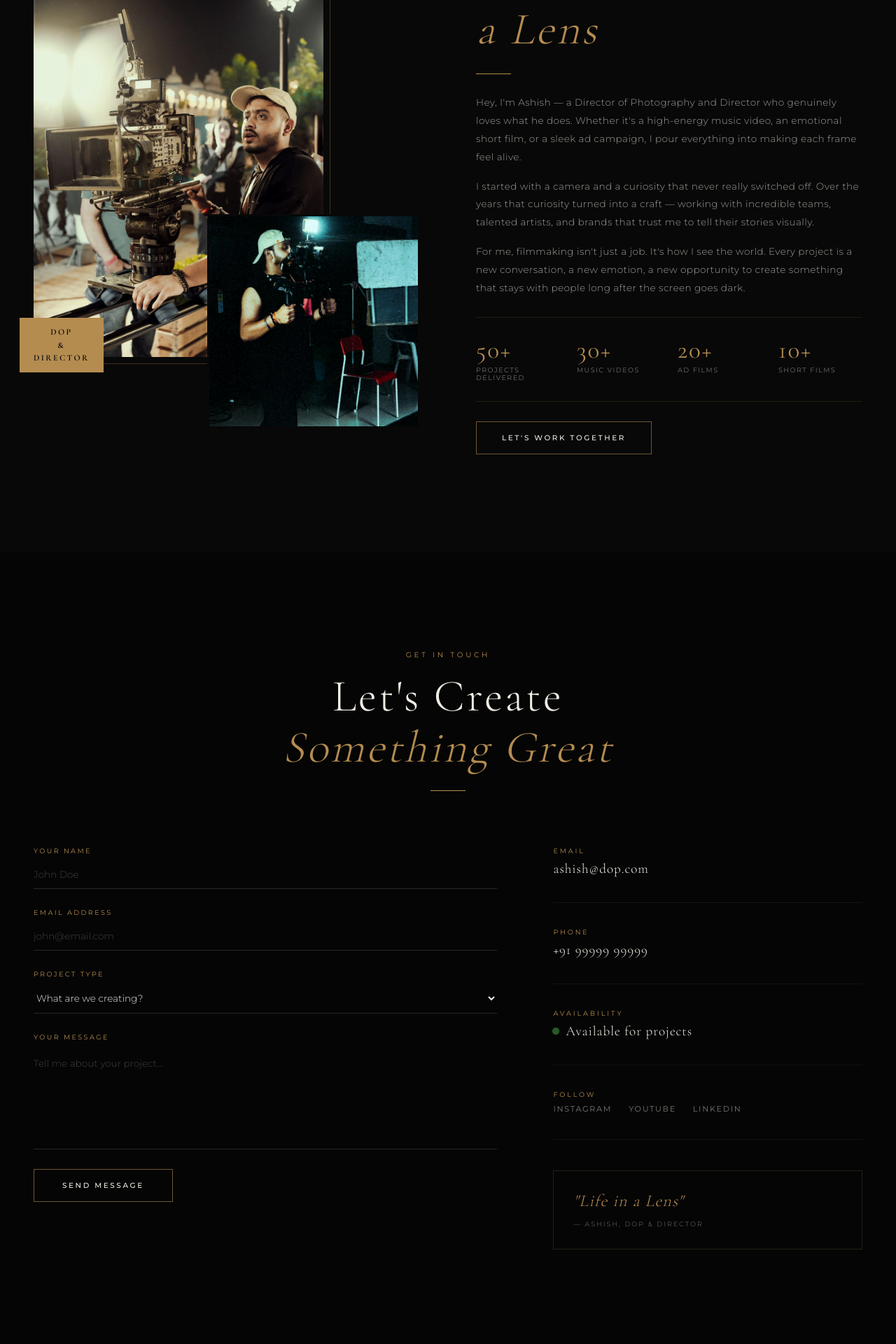
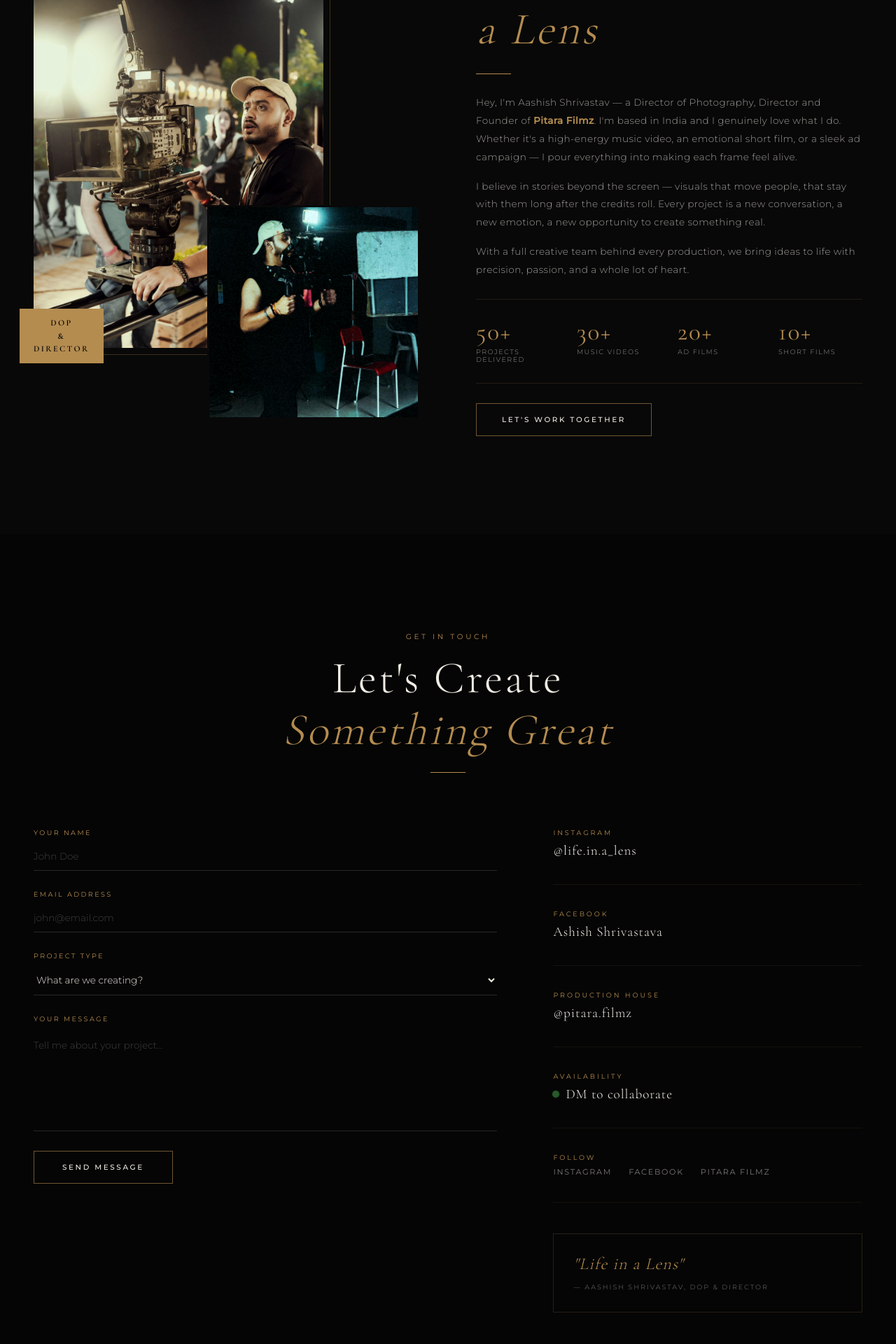
Before and after one commit to IamVarun18/DOP, a React (Vite) app: page / in a window 1280 px wide. Shown: the part 4860-6780 px from the top of the page at 70% size. Built offline with nearby package versions, Linux system fonts and the light colour scheme; no server answers.

Commit message:
all changes fixed without show reel

```diff
--- a/src/components/About.jsx
+++ b/src/components/About.jsx
@@ -153,22 +153,22 @@ export default function About () {
 
         <div ref={textRef} className='about-text'>
           <p>
-            Hey, I'm Ashish — a Director of Photography and Director who
-            genuinely loves what he does. Whether it's a high-energy music
-            video, an emotional short film, or a sleek ad campaign, I pour
-            everything into making each frame feel alive.
+            Hey, I'm Aashish Shrivastav — a Director of Photography, Director
+            and Founder of{' '}
+            <strong style={{ color: 'var(--gold)' }}>Pitara Filmz</strong>. I'm
+            based in India and I genuinely love what I do. Whether it's a
+            high-energy music video, an emotional short film, or a sleek ad
+            campaign — I pour everything into making each frame feel alive.
           </p>
           <p>
-            I started with a camera and a curiosity that never really switched
-            off. Over the years that curiosity turned into a craft — working
-            with incredible teams, talented artists, and brands that trust me to
-            tell their stories visually.
+            I believe in stories beyond the screen — visuals that move people,
+            that stay with them long after the credits roll. Every project is a
+            new conversation, a new emotion, a new opportunity to create
+            something real.
           </p>
           <p>
-            For me, filmmaking isn't just a job. It's how I see the world. Every
-            project is a new conversation, a new emotion, a new opportunity to
-            create something that stays with people long after the screen goes
-            dark.
+            With a full creative team behind every production, we bring ideas to
+            life with precision, passion, and a whole lot of heart.
           </p>
         </div>
         {/* Stats */}
--- a/src/components/Contact.jsx
+++ b/src/components/Contact.jsx
@@ -5,7 +5,7 @@ import './Contact.css'
 
 gsap.registerPlugin(ScrollTrigger)
 
-export default function Contact () {
+export default function Contact() {
   const tagRef = useRef(null)
   const titleRef = useRef(null)
   const lineRef = useRef(null)
@@ -13,162 +13,133 @@ export default function Contact () {
   const infoRef = useRef(null)
 
   useEffect(() => {
-    gsap.fromTo(
-      tagRef.current,
+    gsap.fromTo(tagRef.current,
       { opacity: 0, y: 20 },
-      {
-        opacity: 1,
-        y: 0,
-        duration: 0.8,
-        ease: 'power2.out',
-        scrollTrigger: { trigger: tagRef.current, start: 'top 85%' }
-      }
+      { opacity: 1, y: 0, duration: 0.8, ease: 'power2.out',
+        scrollTrigger: { trigger: tagRef.current, start: 'top 85%' } }
     )
-    gsap.fromTo(
-      titleRef.current,
+    gsap.fromTo(titleRef.current,
       { opacity: 0, y: 40 },
-      {
-        opacity: 1,
-        y: 0,
-        duration: 1,
-        ease: 'power3.out',
-        scrollTrigger: { trigger: titleRef.current, start: 'top 85%' }
-      }
+      { opacity: 1, y: 0, duration: 1, ease: 'power3.out',
+        scrollTrigger: { trigger: titleRef.current, start: 'top 85%' } }
     )
-    gsap.fromTo(
-      lineRef.current,
+    gsap.fromTo(lineRef.current,
       { scaleX: 0 },
-      {
-        scaleX: 1,
-        duration: 1,
-        ease: 'power3.out',
-        scrollTrigger: { trigger: lineRef.current, start: 'top 85%' }
-      }
+      { scaleX: 1, duration: 1, ease: 'power3.out',
+        scrollTrigger: { trigger: lineRef.current, start: 'top 85%' } }
     )
-    gsap.fromTo(
-      formRef.current,
+    gsap.fromTo(formRef.current,
       { opacity: 0, y: 40 },
-      {
-        opacity: 1,
-        y: 0,
-        duration: 1,
-        ease: 'power3.out',
-        scrollTrigger: { trigger: formRef.current, start: 'top 85%' }
-      }
+      { opacity: 1, y: 0, duration: 1, ease: 'power3.out',
+        scrollTrigger: { trigger: formRef.current, start: 'top 85%' } }
     )
-    gsap.fromTo(
-      infoRef.current,
+    gsap.fromTo(infoRef.current,
       { opacity: 0, y: 40 },
-      {
-        opacity: 1,
-        y: 0,
-        duration: 1,
-        delay: 0.2,
-        ease: 'power3.out',
-        scrollTrigger: { trigger: infoRef.current, start: 'top 85%' }
-      }
+      { opacity: 1, y: 0, duration: 1, delay: 0.2, ease: 'power3.out',
+        scrollTrigger: { trigger: infoRef.current, start: 'top 85%' } }
     )
   }, [])
 
-  const handleSubmit = e => {
+  const handleSubmit = (e) => {
     e.preventDefault()
-    alert('Message sent! Ashish will get back to you soon.')
+    alert('Message sent! Aashish will get back to you soon.')
   }
 
   return (
-    <section className='contact' id='contact'>
-      {/* Header */}
-      <div className='contact-header'>
-        <p ref={tagRef} className='contact-tag'>
-          Get In Touch
-        </p>
-        <h2 ref={titleRef} className='contact-title'>
-          Let's Create
-          <br />
+    <section className="contact" id="contact">
+
+      <div className="contact-header">
+        <p ref={tagRef} className="contact-tag">Get In Touch</p>
+        <h2 ref={titleRef} className="contact-title">
+          Let's Create<br />
           <em>Something Great</em>
         </h2>
-        <div ref={lineRef} className='contact-line' />
+        <div ref={lineRef} className="contact-line" />
       </div>
 
-      {/* Body */}
-      <div className='contact-body'>
-        {/* Left — Form */}
-        <form ref={formRef} className='contact-form' onSubmit={handleSubmit}>
-          <div className='form-group'>
+      <div className="contact-body">
+
+        <form ref={formRef} className="contact-form" onSubmit={handleSubmit}>
+          <div className="form-group">
             <label>Your Name</label>
-            <input type='text' placeholder='John Doe' required />
+            <input type="text" placeholder="John Doe" required />
           </div>
-          <div className='form-group'>
+          <div className="form-group">
             <label>Email Address</label>
-            <input type='email' placeholder='john@email.com' required />
+            <input type="email" placeholder="john@email.com" required />
           </div>
-          <div className='form-group'>
+          <div className="form-group">
             <label>Project Type</label>
             <select>
-              <option value=''>What are we creating?</option>
+              <option value="">What are we creating?</option>
               <option>Music Video</option>
               <option>Short Film</option>
+              <option>Ad Film</option>
               <option>Documentary</option>
               <option>Web Series</option>
               <option>Other</option>
             </select>
           </div>
-
-          <div className='form-group'>
+          <div className="form-group">
             <label>Your Message</label>
-            <textarea
-              rows='5'
-              placeholder='Tell me about your project...'
-              required
-            />
+            <textarea rows="5" placeholder="Tell me about your project..." required />
           </div>
-          <button type='submit' className='form-btn'>
+          <button type="submit" className="form-btn">
             Send Message
-            <span className='form-btn-line' />
           </button>
         </form>
 
-        {/* Right — Info */}
-        <div ref={infoRef} className='contact-info'>
-          <div className='info-block'>
-            <p className='info-label'>Email</p>
-            <a href='mailto:ashish@dop.com' className='info-value'>
-              ashish@dop.com
+        <div ref={infoRef} className="contact-info">
+
+          <div className="info-block">
+            <p className="info-label">Instagram</p>
+            <a href="https://instagram.com/life.in.a_lens" target="_blank" rel="noreferrer" className="info-value">
+              @life.in.a_lens
             </a>
           </div>
-          <div className='info-block'>
-            <p className='info-label'>Phone</p>
-            <a href='tel:+919999999999' className='info-value'>
-              +91 99999 99999
+
+          <div className="info-block">
+            <p className="info-label">Facebook</p>
+            <a href="https://www.facebook.com/ashish.shrivastava" target="_blank" rel="noreferrer" className="info-value">
+              Ashish Shrivastava
             </a>
           </div>
-          <div className='info-block'>
-            <p className='info-label'>Availability</p>
-            <p className='info-value available'>
-              <span className='availability-dot' />
-              Available for projects
+
+          <div className="info-block">
+            <p className="info-label">Production House</p>
+            <a href="https://instagram.com/pitara.filmz" target="_blank" rel="noreferrer" className="info-value">
+              @pitara.filmz
+            </a>
+          </div>
+
+          <div className="info-block">
+            <p className="info-label">Availability</p>
+            <p className="info-value available">
+              <span className="availability-dot" />
+              DM to collaborate
             </p>
           </div>
-          <div className='info-block'>
-            <p className='info-label'>Follow</p>
-            <div className='social-links'>
-              <a href='#' className='social-link'>
+
+          <div className="info-block">
+            <p className="info-label">Follow</p>
+            <div className="social-links">
+              <a href="https://instagram.com/life.in.a_lens" target="_blank" rel="noreferrer" className="social-link">
                 Instagram
               </a>
-              <a href='#' className='social-link'>
-                YouTube
+              <a href="https://www.facebook.com/ashish.shrivastava" target="_blank" rel="noreferrer" className="social-link">
+                Facebook
               </a>
-              <a href='#' className='social-link'>
-                LinkedIn
+              <a href="https://instagram.com/pitara.filmz" target="_blank" rel="noreferrer" className="social-link">
+                Pitara Filmz
               </a>
             </div>
           </div>
 
-          {/* Big quote */}
-          <div className='contact-quote'>
+          <div className="contact-quote">
             <p>"Life in a Lens"</p>
-            <span>— Ashish, DOP & Director</span>
+            <span>— Aashish Shrivastav, DOP & Director</span>
           </div>
+
         </div>
       </div>
     </section>
--- a/src/components/Footer.jsx
+++ b/src/components/Footer.jsx
@@ -1,24 +1,31 @@
-import "./Footer.css";
+import './Footer.css'
 
-export default function Footer() {
+export default function Footer () {
   return (
-    <footer className="footer">
-      <div className="footer-top">
-        <p className="footer-logo">DOP</p>
-        <p className="footer-tagline">Life in a Lens</p>
+    <footer className='footer'>
+      <div className='footer-top'>
+        <p className='footer-logo'>DOP</p>
+        <p className='footer-tagline'>Life in a Lens</p>
       </div>
-      <div className="footer-divider" />
-      <div className="footer-bottom">
-        <p className="footer-copy">
+      <div className='footer-divider' />
+      <div className='footer-bottom'>
+        <p className='footer-copy'>
           © {new Date().getFullYear()} Ashish. All rights reserved.
         </p>
-        <div className="footer-links">
-          <a href="#hero">Home</a>
-          <a href="#work">Work</a>
-          <a href="#about">About</a>
-          <a href="#contact">Contact</a>
+        <div className='footer-links'>
+          <a href='#hero'>Home</a>
+          <a href='#work'>Work</a>
+          <a href='#about'>About</a>
+          <a
+            href='https://instagram.com/life.in.a_lens'
+            target='_blank'
+            rel='noreferrer'
+          >
+            Instagram
+          </a>
+          <a href='#contact'>Contact</a>
         </div>
       </div>
     </footer>
-  );
+  )
 }
```
